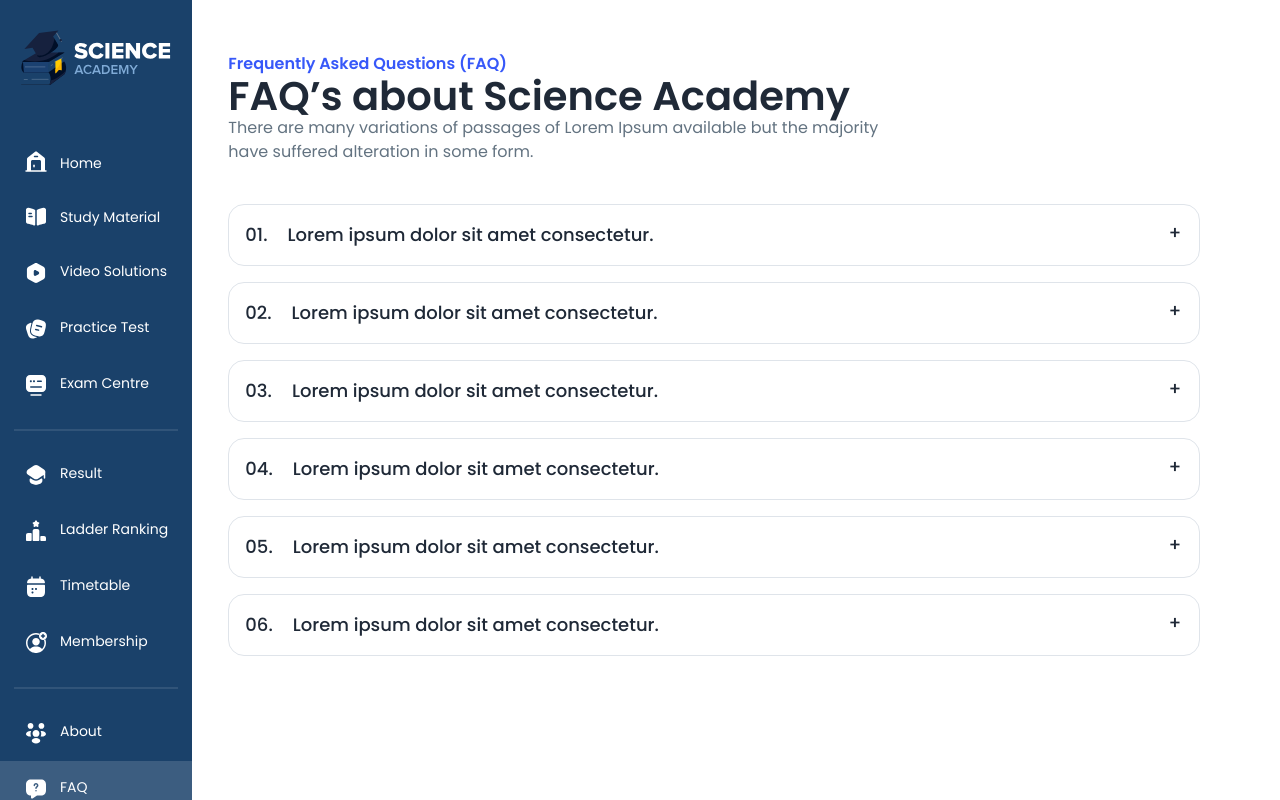
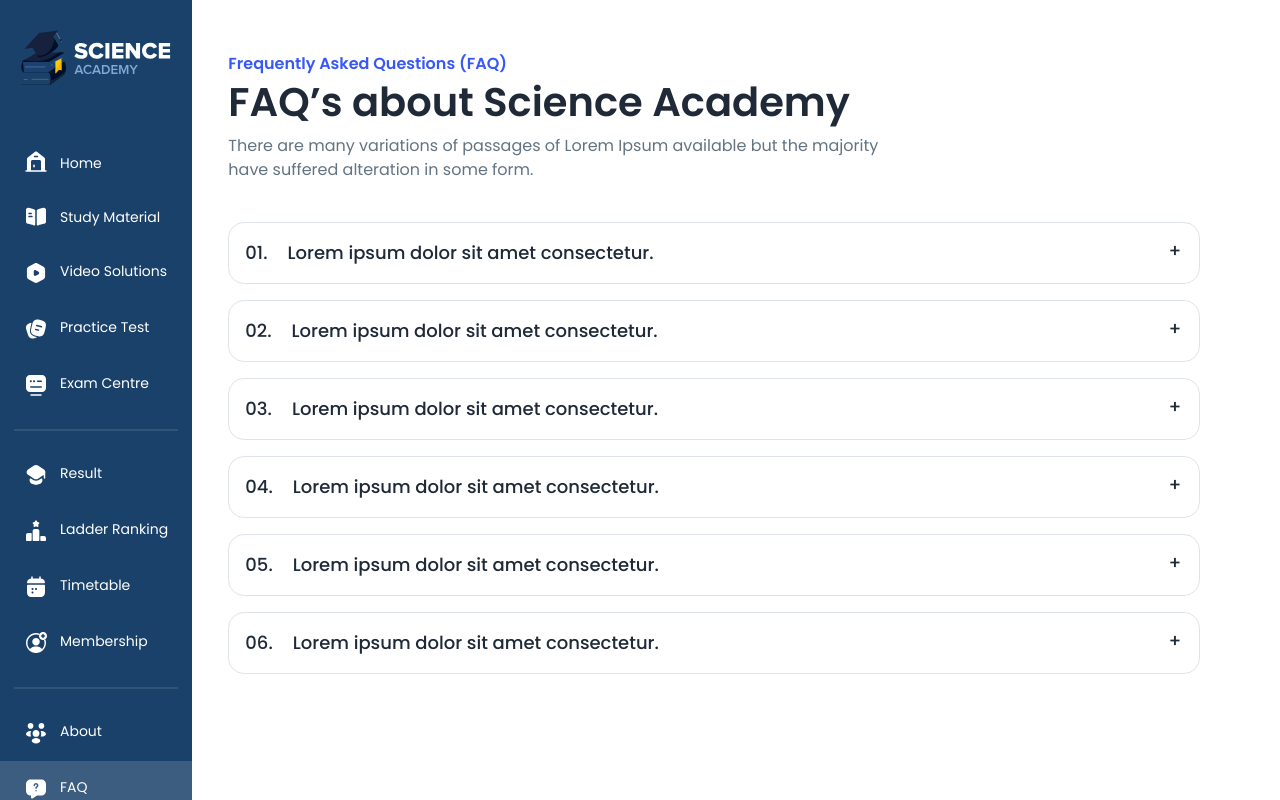
Before and after one commit to arifraj9911/sci-academy, a React (Vite) app: page /profile/faq in a window 1280 px wide. Built offline with nearby package versions, Linux system fonts and the light colour scheme.

Commit message:
updated faqs page heading section

```diff
--- a/src/Pages/FAQ/Faq.jsx
+++ b/src/Pages/FAQ/Faq.jsx
@@ -10,10 +10,10 @@ const Faq = () => {
         <h3 className="text-[#3758F9] text-base font-semibold">
           Frequently Asked Questions (FAQ)
         </h3>
-        <h1 className="text-2xl lg:text-[40px] font-semibold mt-1">
+        <h1 className="text-2xl lg:text-[40px] font-semibold mt-1 md:mt-2.5">
           FAQ’s about Science Academy
         </h1>
-        <p className="text-[#637381] text-sm md:text-base max-w-2xl mt-1">
+        <p className="text-[#637381] text-sm md:text-base max-w-2xl mt-1 md:mt-4">
           There are many variations of passages of Lorem Ipsum available but the
           majority have suffered alteration in some form.
         </p>
```
